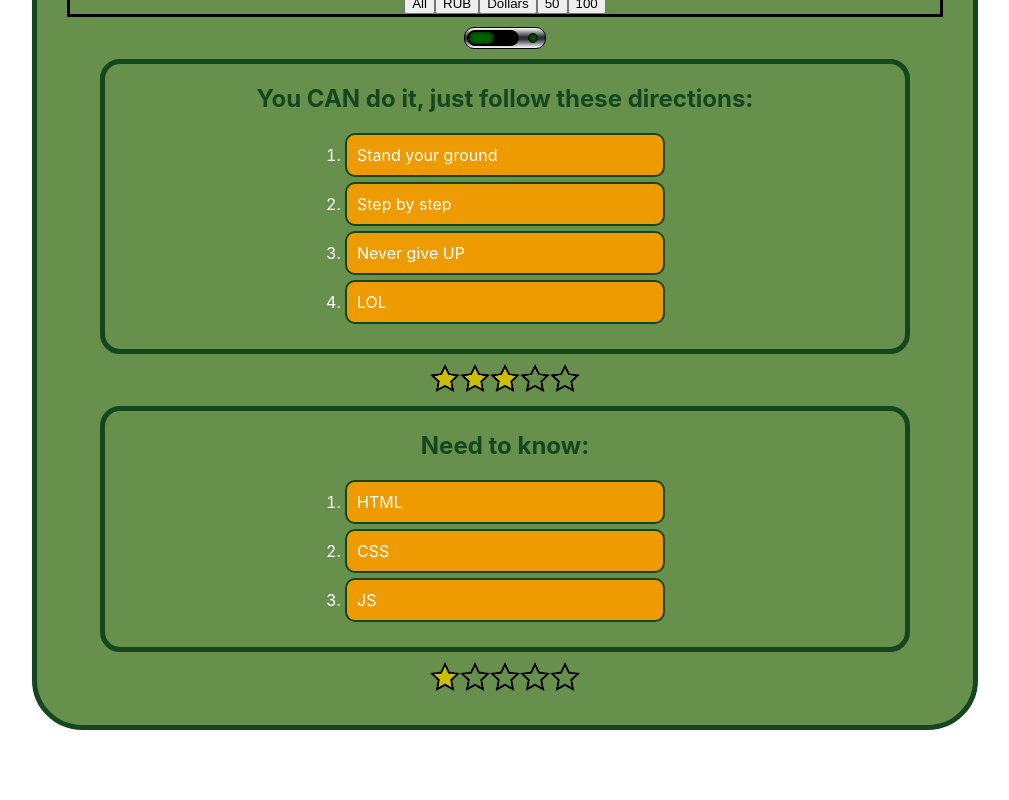
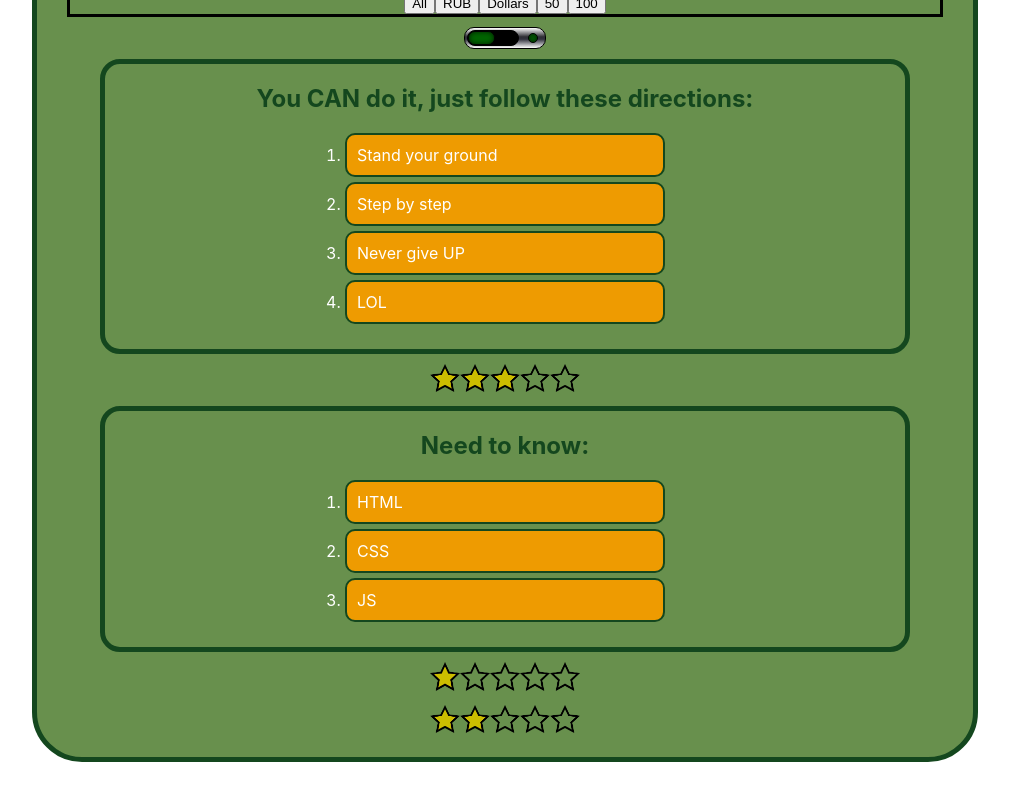
Before and after one commit to Pikadorius/samurai-way-main, a React (Create React App) app: page / in a window 1280 px wide. Shown: the part 1281-2081 px from the top of the page, without its empty margins (135-1144 px from the left). Built offline with nearby package versions, Linux system fonts and the light colour scheme.

Commit message:
refactored Rating.tsx

```diff
--- a/src/App.tsx
+++ b/src/App.tsx
@@ -61,8 +61,8 @@ function App() {
                        listValue={["HTML", "CSS", "JS"]}
                        collapsed={false}/>
             <UncontrolledRating rating={1}/>
-            {/*<Rating value={2} color={"red"}/>
-            <NewComponent students={students}/>*/}
+            <Rating rating={2}/>
+            {/*<NewComponent students={students}/>*/}
         </div>
     );
 }
--- a/src/Components/Rating/Rating.tsx
+++ b/src/Components/Rating/Rating.tsx
@@ -1,30 +1,42 @@
-import React from "react";
+import React, {useState} from "react";
+import s from './Rating.module.css';
+import rating from './full.png';
+import norating from './empty.png';
+
+type RatingType = 1 | 2 | 3 | 4 | 5;
 
 type RatingPropsType = {
-    value: 0 | 1 | 2 | 3 | 4 | 5,
-    color: string,
+    rating: RatingType
 }
 
-const Rating = ({value}: RatingPropsType) => {
+const Rating = ({rating}: RatingPropsType) => {
     console.log("Rating rendering")
+    const [value, setValue] = useState<RatingType>(rating);
+
     return (
         <div>
-            <Star selected={value>0}/>
-            <Star selected={value>1}/>
-            <Star selected={value>2}/>
-            <Star selected={value>3}/>
-            <Star selected={value>4}/>
+            <Star selected={value>0} setRating={()=>setValue(1)}/>
+            <Star selected={value>1} setRating={()=>setValue(2)}/>
+            <Star selected={value>2} setRating={()=>setValue(3)}/>
+            <Star selected={value>3} setRating={()=>setValue(4)}/>
+            <Star selected={value>4} setRating={()=>setValue(5)}/>
         </div>
     );
 }
 
 type StarPropsType = {
     selected: boolean,
+    setRating: ()=>void
 }
 
-const Star = (props: StarPropsType) => {
+const Star = ({selected, setRating}: StarPropsType) => {
     console.log("Star rendering")
-    return props.selected?(<span><b> star </b></span>):(<span> star </span>);
+    return (
+        <span onClick={setRating}>
+            {selected ? <img className={s.star} alt={'yes'} src={rating}/> :
+                <img className={s.star} alt={'no'} src={norating}/>}
+        </span>
+    )
 }
 
 export default Rating;
```
